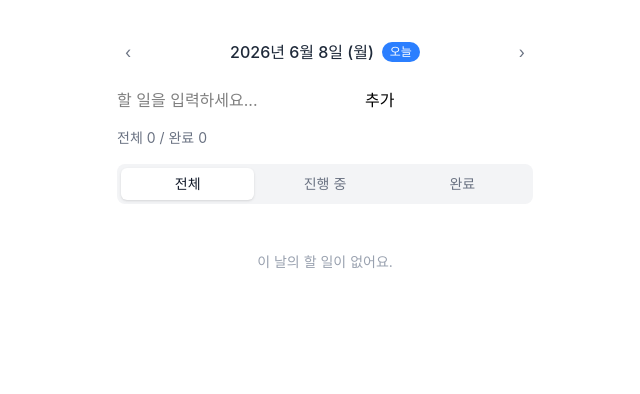
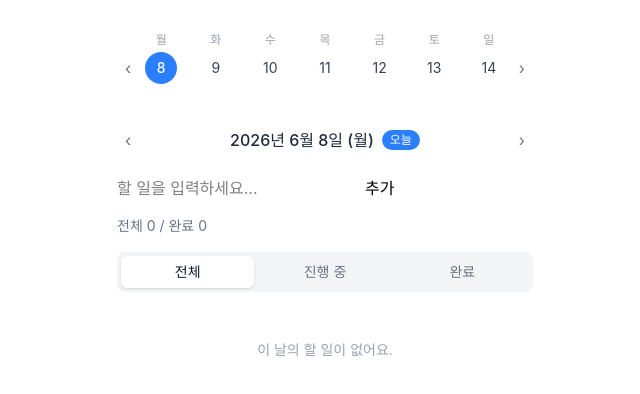
Before and after one commit to jin2214/kakao-assignment-1, a React (Vite) app in the folder assignment-2/: page / in a window 1280 px wide. Shown: the top 394 px of the page, without its empty margins (315-955 px from the left). Built offline with nearby package versions, Linux system fonts and the light colour scheme.

Commit message:
feat: Step10 - 주간 뷰 기능 추가 및 배지, 기능 추가

```diff
--- a/assignment-2/src/App.jsx
+++ b/assignment-2/src/App.jsx
@@ -5,6 +5,7 @@ import TodoList from './components/TodoList'
 import FilterTabs from './components/FilterTabs'
 import Stats from './components/Stats'
 import DateNav from './components/DateNav'
+import WeekView from './components/WeekView'
 
 function App() {
   const [todos, setTodos] = useState(
@@ -95,6 +96,14 @@ function App() {
 
   return (
     <div className="max-w-md mx-auto mt-8 px-4 flex flex-col gap-4">
+      <WeekView
+        weekStart={weekStart}
+        currentDate={currentDate}
+        todos={todos}
+        onDayClick={handleDayClick}
+        onPrevWeek={handlePrevWeek}
+        onNextWeek={handleNextWeek}
+      />
       <DateNav currentDate={currentDate} onPrev={handlePrevDate} onNext={handleNextDate} />
       <TodoInput onAdd={handleAdd} />
       <Stats dayTodos={dayTodos} />
--- a/assignment-2/src/components/WeekView.jsx
+++ b/assignment-2/src/components/WeekView.jsx
@@ -1,3 +1,64 @@
-export default function WeekView() {
-  return null;
+import { shiftDate, dateToString, getToday } from '../utils/dateUtils'
+
+const DAY_LABELS = ['월', '화', '수', '목', '금', '토', '일']
+
+export default function WeekView({ weekStart, currentDate, todos, onDayClick, onPrevWeek, onNextWeek }) {
+  const todayStr = dateToString(getToday())
+  const currentStr = dateToString(currentDate)
+
+  const days = Array.from({ length: 7 }, (_, i) => {
+    const date = shiftDate(weekStart, i)
+    const dateStr = dateToString(date)
+    const count = todos.filter(t => t.date === dateStr).length
+    return { date, dateStr, count, label: DAY_LABELS[i] }
+  })
+
+  return (
+    <div className="flex flex-col gap-2">
+      <div className="flex items-center justify-between">
+        <button
+          onClick={onPrevWeek}
+          className="p-2 text-gray-500 hover:text-gray-800 transition-colors"
+          aria-label="이전 주"
+        >
+          ‹
+        </button>
+        <div className="flex flex-1 justify-between px-1">
+          {days.map(({ date, dateStr, count, label }) => {
+            const isToday = dateStr === todayStr
+            const isSelected = dateStr === currentStr
+
+            return (
+              <button
+                key={dateStr}
+                onClick={() => onDayClick(dateStr)}
+                className="flex flex-col items-center gap-1 w-9"
+              >
+                <span className="text-xs text-gray-400">{label}</span>
+                <span className={`w-8 h-8 flex items-center justify-center rounded-full text-sm transition-colors ${
+                  isSelected
+                    ? 'bg-blue-500 text-white font-medium'
+                    : isToday
+                    ? 'border-2 border-blue-400 text-blue-500 font-medium'
+                    : 'text-gray-700 hover:bg-gray-100'
+                }`}>
+                  {date.getDate()}
+                </span>
+                <span className={`text-xs ${count > 0 ? 'text-blue-400' : 'text-transparent'}`}>
+                  {count > 0 ? count : '0'}
+                </span>
+              </button>
+            )
+          })}
+        </div>
+        <button
+          onClick={onNextWeek}
+          className="p-2 text-gray-500 hover:text-gray-800 transition-colors"
+          aria-label="다음 주"
+        >
+          ›
+        </button>
+      </div>
+    </div>
+  )
 }
```
